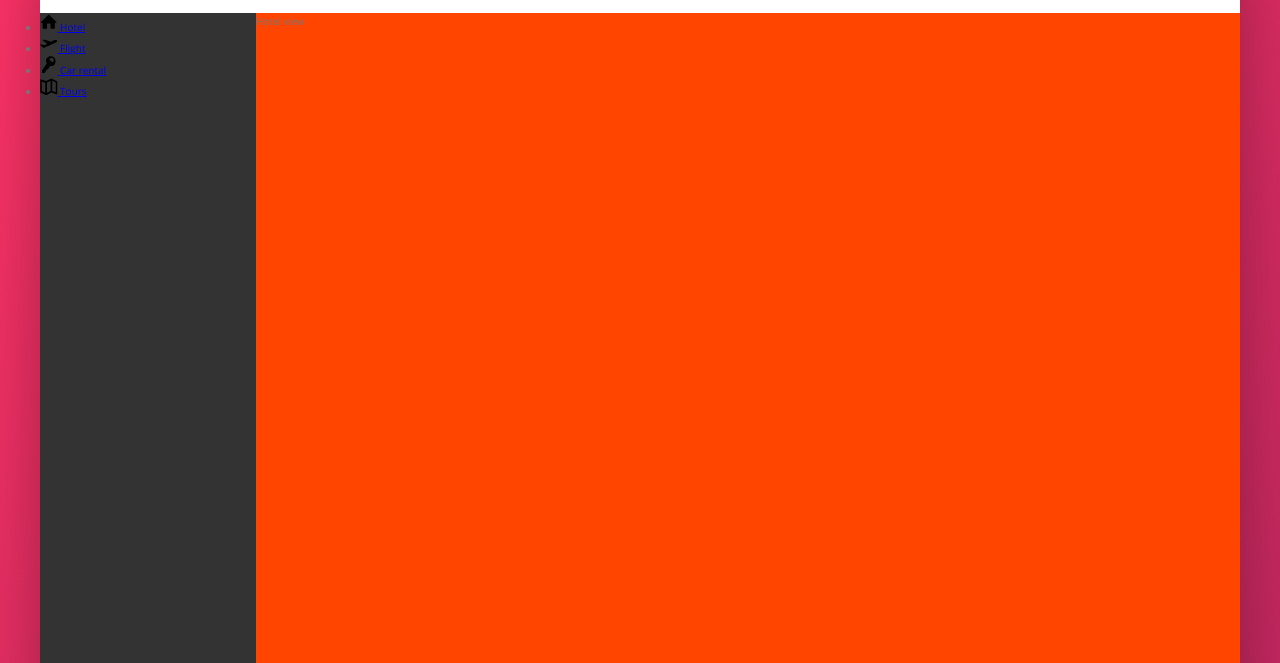
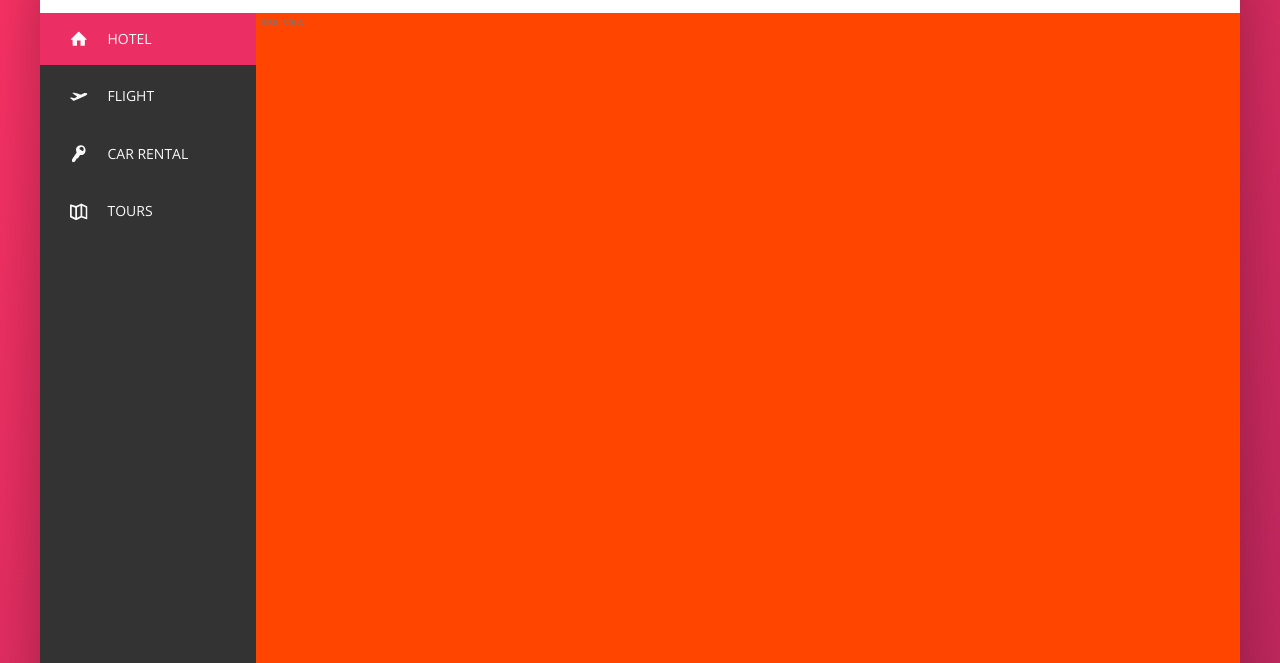
Before and after one commit to dmgimhana/booker, a website: page index.html in a window 1280 px wide. Shown: the part 137-800 px from the top of the page. Drawn offline with nearby package versions, Linux system fonts and the light colour scheme.

Commit message:
built side navigation

```diff
--- a/index.html
+++ b/index.html
@@ -57,7 +57,7 @@
       <div class="content">
         <nav class="sidebar">
           <ul class="side-nav">
-            <li class="side-nav__item">
+            <li class="side-nav__item side-nav__item--active">
               <a href="#" class="side-nav__link">
                 <svg class="side-nav__icon">
                   <use xlink:href="img/sprite.svg#icon-home"></use>
--- a/sass/_components.scss
+++ b/sass/_components.scss
@@ -119,15 +119,60 @@
 //SIDE NAVIGATION
 
 .side-nav {
+  font-size: 1.4rem;
+  list-style: none;
+  margin-top: 3.5;
+
   &__item {
+    position: relative;
+    &:not(:last-child) {
+      margin-bottom: 0.5rem;
+    }
   }
 
-  &__link {
+  &__item::before {
+    content: "";
+    position: absolute;
+    top: 0;
+    left: 0;
+    height: 100%;
+    width: 3px;
+    background-color: var(--color-primary);
+    transform: scaleY(0);
+    transform-origin: center;
+    transition: transform 0.2s,
+      width 0.4s cubic-bezier(1, 0, 0, 1) 0.2s background-color 0.1s;
+  }
+
+  &__item:hover::before,
+  &__item--active::before {
+    transform: scaleY(1);
+    width: 100%;
+  }
+
+  &__item:active::before {
+    background-color: var(--color-primary-light);
+  }
+
+  &__link:link,
+  &__link:visited {
+    color: var(--color-grey-light-1);
+    text-decoration: none;
+    text-transform: uppercase;
+    display: block;
+    padding: 1.5rem 3rem;
+    position: relative;
+    z-index: 10;
+
+    display: flex;
+    align-items: center;
   }
 
   &__icon {
     width: 1.75rem;
     height: 1.75rem;
+    margin-right: 2rem;
+    fill: currentColor;
   }
 }
 
```
Also changed, not shown: css/style.css.
